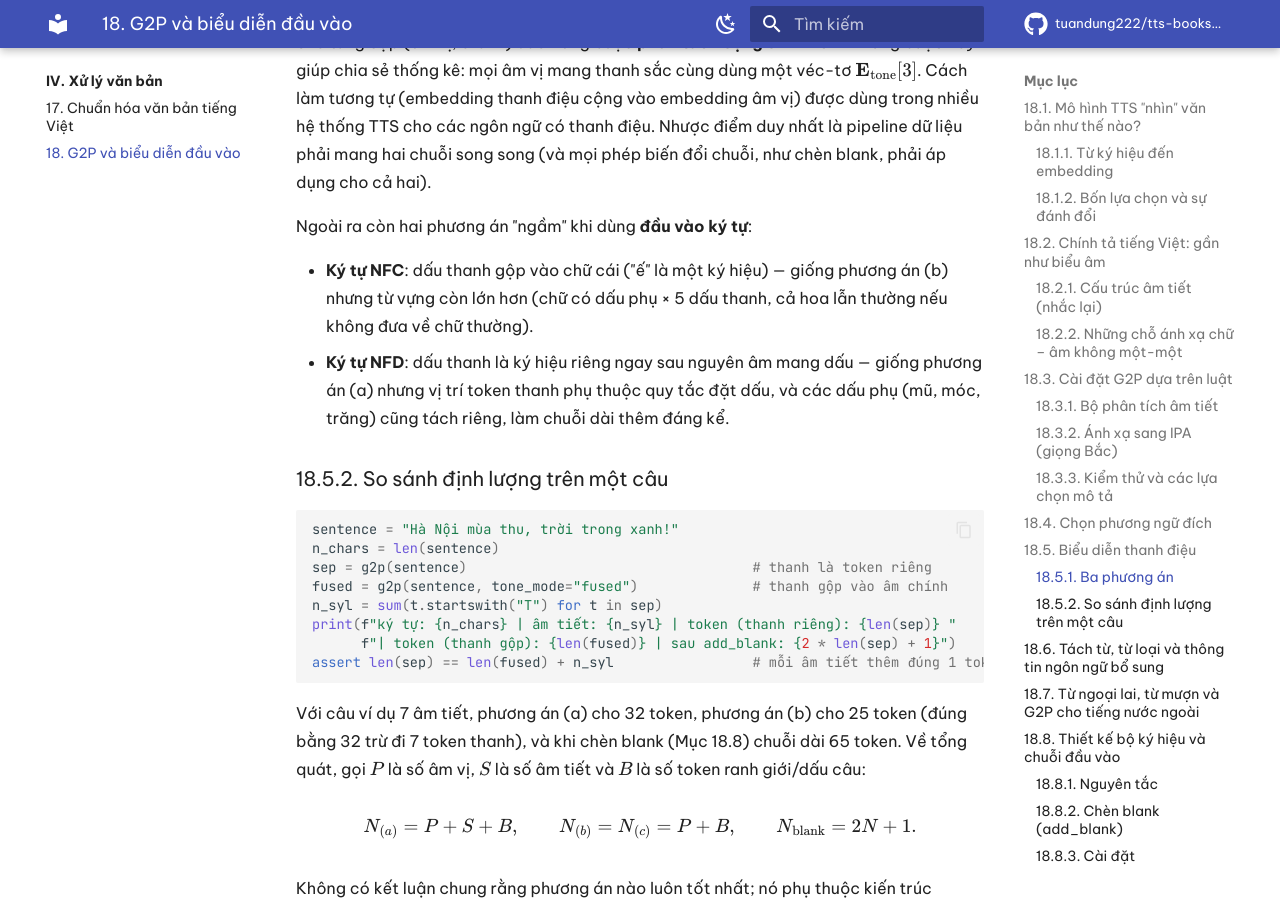
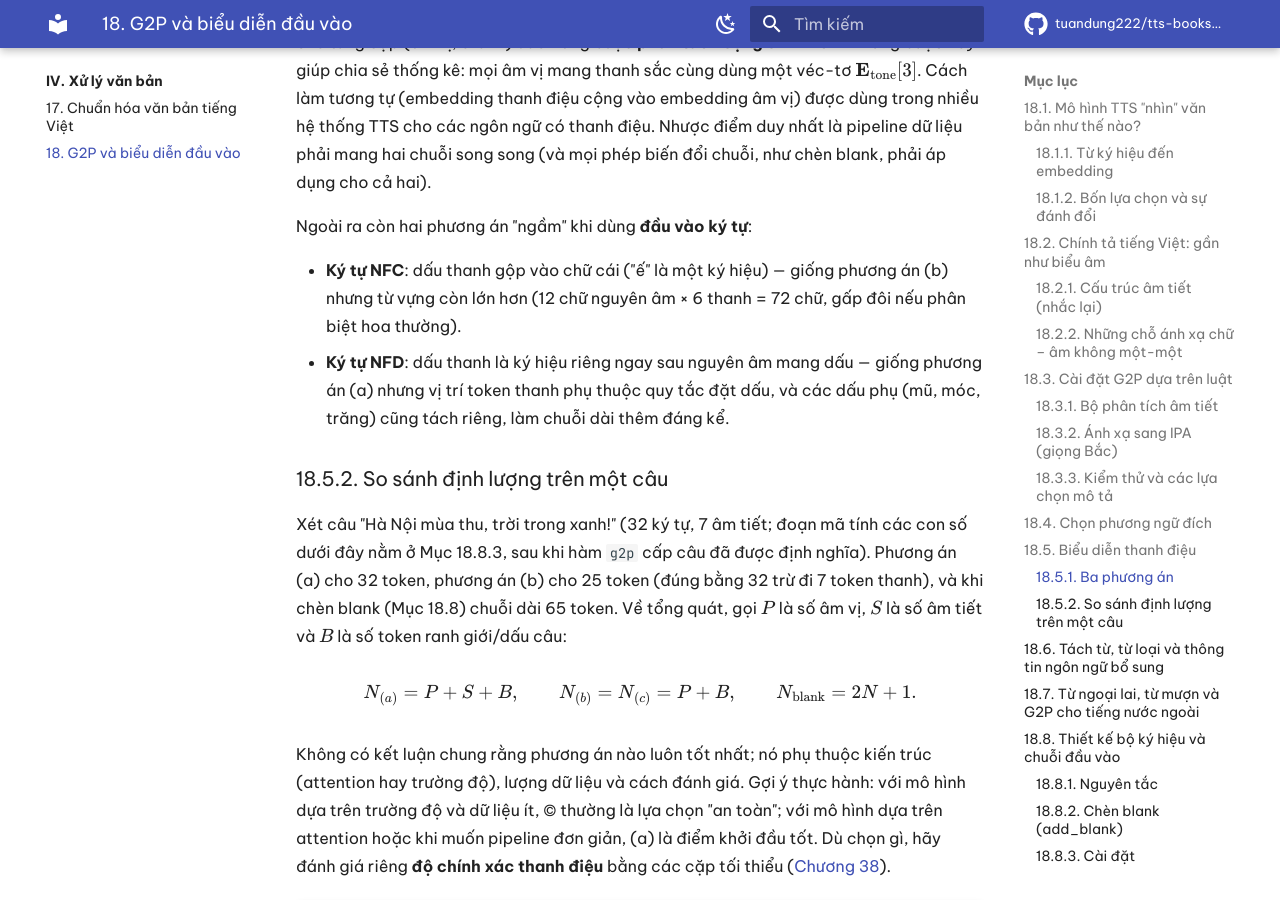
Before and after one commit to tuandung222/tts-books-2026, an MkDocs documentation site: the page built from docs/phan-4-frontend/ch18-g2p-bieu-dien-dau-vao.md, in a window 1280 px wide and 900 px high, scrolled down 11800 px. Built offline with MkDocs 1.6.1 and Material for MkDocs 9.7.7, drawn with Linux system fonts in a browser that asks for light colours; comment, search, counter and statistics services are not loaded; some of the changed text lies outside the part shown.

Commit message:
WIP: bản thảo các chương đang biên soạn
Co-Authored-By: Claude Opus 5.5 <noreply@anthropic.com>
Claude-Session: https://claude.ai/code/session_01PnSv8GMC4q142v8Kx1mQHm

````diff
--- a/docs/phan-4-frontend/ch18-g2p-bieu-dien-dau-vao.md
+++ b/docs/phan-4-frontend/ch18-g2p-bieu-dien-dau-vao.md
@@ -329,23 +329,12 @@ Phép cộng (thay vì ghép) giữ nguyên số chiều $C$ và tương đươn
 
 Ngoài ra còn hai phương án "ngầm" khi dùng **đầu vào ký tự**:
 
-- **Ký tự NFC**: dấu thanh gộp vào chữ cái ("ế" là một ký hiệu) — giống phương án (b) nhưng từ vựng còn lớn hơn (chữ có dấu phụ × 5 dấu thanh, cả hoa lẫn thường nếu không đưa về chữ thường).
+- **Ký tự NFC**: dấu thanh gộp vào chữ cái ("ế" là một ký hiệu) — giống phương án (b) nhưng từ vựng còn lớn hơn (12 chữ nguyên âm × 6 thanh = 72 chữ, gấp đôi nếu phân biệt hoa thường).
 - **Ký tự NFD**: dấu thanh là ký hiệu riêng ngay sau nguyên âm mang dấu — giống phương án (a) nhưng vị trí token thanh phụ thuộc quy tắc đặt dấu, và các dấu phụ (mũ, móc, trăng) cũng tách riêng, làm chuỗi dài thêm đáng kể.
 
 ### 18.5.2. So sánh định lượng trên một câu
 
-```python
-sentence = "Hà Nội mùa thu, trời trong xanh!"
-n_chars = len(sentence)
-sep = g2p(sentence)                                   # thanh là token riêng
-fused = g2p(sentence, tone_mode="fused")              # thanh gộp vào âm chính
-n_syl = sum(t.startswith("T") for t in sep)
-print(f"ký tự: {n_chars} | âm tiết: {n_syl} | token (thanh riêng): {len(sep)} "
-      f"| token (thanh gộp): {len(fused)} | sau add_blank: {2 * len(sep) + 1}")
-assert len(sep) == len(fused) + n_syl                 # mỗi âm tiết thêm đúng 1 token thanh
-```
-
-Với câu ví dụ 7 âm tiết, phương án (a) cho 32 token, phương án (b) cho 25 token (đúng bằng 32 trừ đi 7 token thanh), và khi chèn blank (Mục 18.8) chuỗi dài 65 token. Về tổng quát, gọi $P$ là số âm vị, $S$ là số âm tiết và $B$ là số token ranh giới/dấu câu:
+Xét câu "Hà Nội mùa thu, trời trong xanh!" (32 ký tự, 7 âm tiết; đoạn mã tính các con số dưới đây nằm ở Mục 18.8.3, sau khi hàm `g2p` cấp câu đã được định nghĩa). Phương án (a) cho 32 token, phương án (b) cho 25 token (đúng bằng 32 trừ đi 7 token thanh), và khi chèn blank (Mục 18.8) chuỗi dài 65 token. Về tổng quát, gọi $P$ là số âm vị, $S$ là số âm tiết và $B$ là số token ranh giới/dấu câu:
 
 $$
 N_{(a)} = P + S + B, \qquad N_{(b)} = N_{(c)} = P + B, \qquad N_{\text{blank}} = 2N + 1.
@@ -495,6 +484,21 @@ print(" ".join(tokens))
 ```
 
 Bộ ký hiệu kết quả có 51 phần tử: padding, ranh giới, 4 dấu câu, 6 token thanh và 39 âm vị IPA (kể cả ba âm *r, ʂ, ʈ* chỉ dùng khi giữ tương phản chính tả). So với hàng trăm ký tự có dấu của đầu vào ký tự NFC, đây là một từ vựng rất gọn.
+
+Đoạn mã sau tính độ dài chuỗi cho các phương án thanh điệu đã nêu ở Mục 18.5.2:
+
+```python
+sentence = "Hà Nội mùa thu, trời trong xanh!"
+n_chars = len(sentence)
+sep = g2p(sentence)                                   # thanh là token riêng
+fused = g2p(sentence, tone_mode="fused")              # thanh gộp vào âm chính
+n_syl = sum(t.startswith("T") for t in sep)
+print(f"ký tự: {n_chars} | âm tiết: {n_syl} | token (thanh riêng): {len(sep)} "
+      f"| token (thanh gộp): {len(fused)} | sau add_blank: {2 * len(sep) + 1}")
+assert len(sep) == len(fused) + n_syl                 # mỗi âm tiết thêm đúng 1 token thanh
+# Kết quả:
+# ký tự: 32 | âm tiết: 7 | token (thanh riêng): 32 | token (thanh gộp): 25 | sau add_blank: 65
+```
 
 ## 18.9. Token hóa cho TTS dựa trên LLM
 
````
